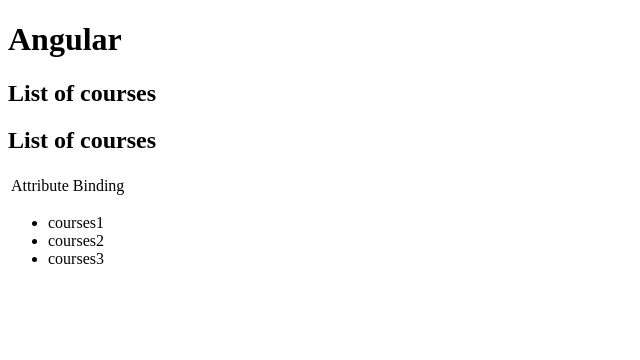
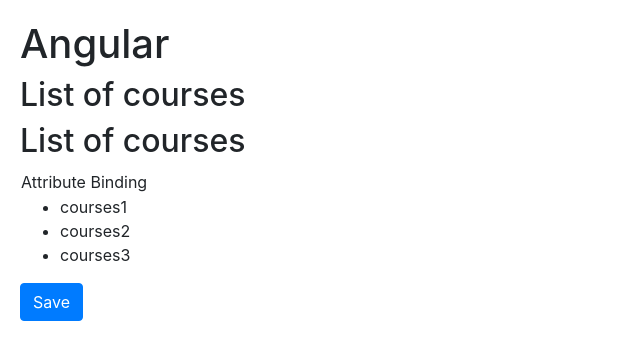
Before and after one commit to vch9391/AngularRepository, an Angular app in the folder ProjectAngular2/: page / in a window 1280 px wide. Shown: the top 360 px of the page, without its empty margins (0-640 px from the left). Built offline with nearby package versions, Linux system fonts and the light colour scheme.

Commit message:
Added bootstrap

```diff
--- a/ProjectAngular2/package.json
+++ b/ProjectAngular2/package.json
@@ -19,6 +19,7 @@
     "@angular/platform-browser": "~10.2.0",
     "@angular/platform-browser-dynamic": "~10.2.0",
     "@angular/router": "~10.2.0",
+    "bootstrap": "^4.6.0",
     "rxjs": "~6.6.0",
     "tslib": "^2.0.0",
     "zone.js": "~0.10.2"
--- a/ProjectAngular2/src/app/course/course.component.html
+++ b/ProjectAngular2/src/app/course/course.component.html
@@ -14,3 +14,5 @@
 <ul>
   <li *ngFor="let course of courses">{{course}}</li>
 </ul>
+
+<button class="btn btn-primary">Save</button>
--- a/ProjectAngular2/src/styles.css
+++ b/ProjectAngular2/src/styles.css
@@ -1 +1,6 @@
 /* You can add global styles to this file, and also import other style files */
+@import "~bootstrap/dist/css/bootstrap.css";
+
+body {
+  padding: 20px;
+}
```
Also changed, not shown: 1 other file (tests, documents, lock files or other folders).
